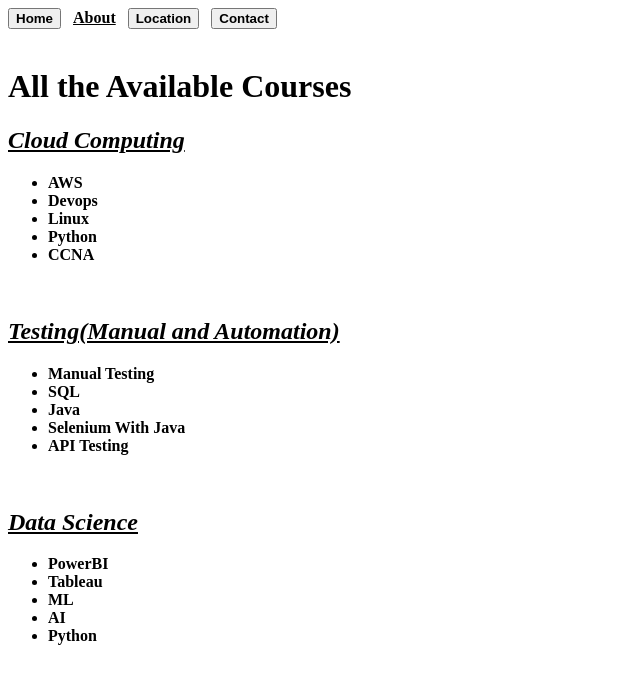
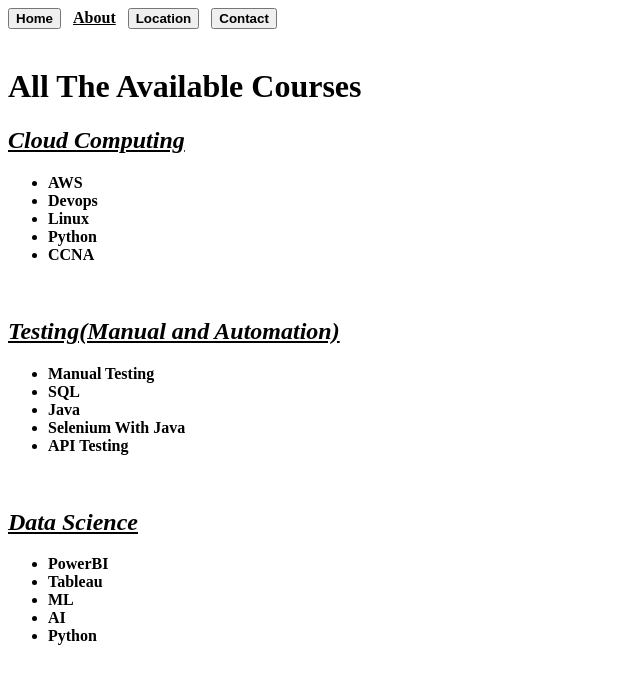
Before and after one commit to swastideepapatjoshi/frontend, a plain HTML site: page about.html in a window 1280 px wide. Shown: the whole page, without its empty margins (0-640 px from the left). Drawn offline with Linux system fonts and the light colour scheme.

Commit message:
Update about.html

```diff
--- a/about.html
+++ b/about.html
@@ -11,7 +11,7 @@
     <a href="location.html"><button><b>Location</b></button></a>&nbsp;&nbsp;
     <a href="contact.html"><button><b>Contact</b></button></a>&nbsp;&nbsp;
     <br><br>
-    <h1>All the Available Courses</h1>
+    <h1>All The Available Courses</h1>
     <b><i> <u><h2>Cloud Computing</h2></u></i></b>
     <ul>
         <li><b >AWS</b></li>
```
